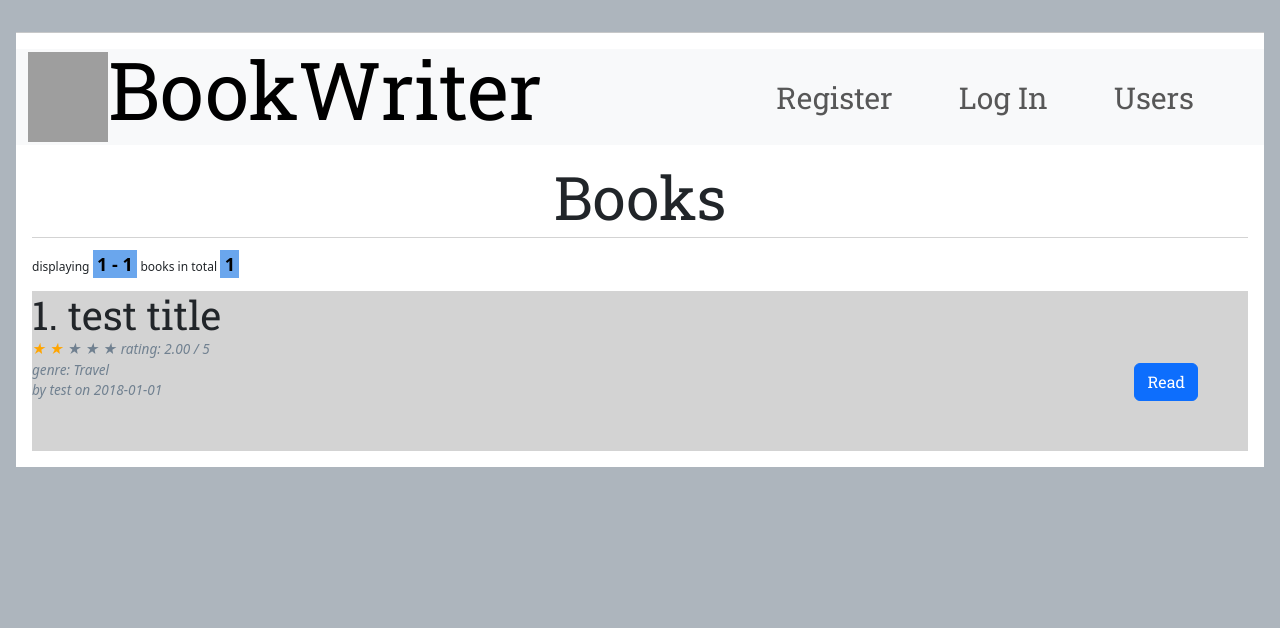
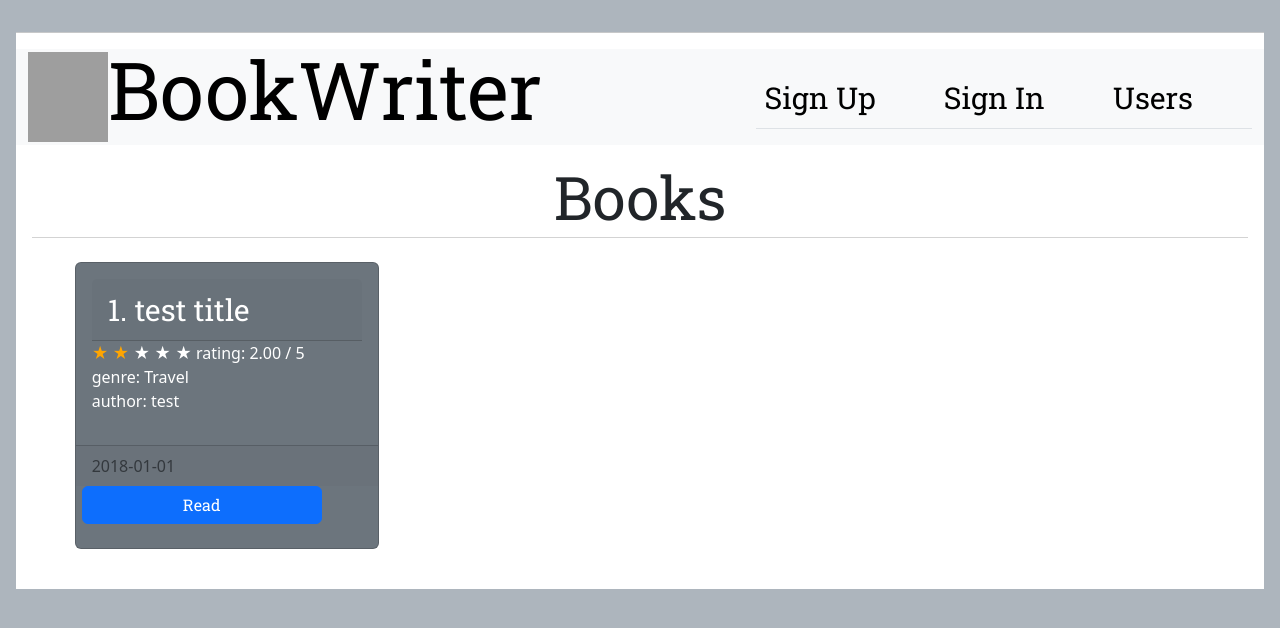
Before and after one commit to PavloShutz/book-writer, a Flask app: page / in a window 1280 px wide. Shown: the top 628 px of the page. Run offline with Flask 2, Linux system fonts and the light colour scheme; data comes from the database, SQL or seed files in the repository; some libraries are stand-ins or nearby versions; grey boxes are pictures that could not be loaded.

Commit message:
made refactors and code documenting. changed html layout and css styles

````diff
--- a/book_writer/__init__.py
+++ b/book_writer/__init__.py
@@ -1,3 +1,5 @@
+"""Book writer with ```create_app``` application factory."""
+
 import os
 
 from flask import Flask
@@ -23,9 +25,11 @@ def create_app(test_config=None):
         pass
 
     from . import db, auth, book
+    # registering application
     db.init_app(app)
     csrf = CSRFProtect()
     csrf.init_app(app)
+    # registering blueprints
     app.register_blueprint(auth.bp)
     app.register_blueprint(book.bp)
     app.add_url_rule('/', endpoint='index')
--- a/book_writer/auth.py
+++ b/book_writer/auth.py
@@ -1,9 +1,19 @@
+"""User authentication and autorization."""
+
 import functools
 
 from flask import (
-    Blueprint, flash, g, redirect, render_template, request, session, url_for
+    Blueprint,
+    flash,
+    g,
+    redirect,
+    render_template,
+    request,
+    session,
+    url_for
 )
-from werkzeug.security import check_password_hash, generate_password_hash
+from werkzeug.security import \
+    check_password_hash, generate_password_hash
 
 from .db import get_db
 from .forms import LoginForm, RegisterForm
@@ -11,12 +21,16 @@ from .forms import LoginForm, RegisterForm
 bp = Blueprint('auth', __name__, url_prefix='/auth')
 
 
+def get_form_data_from_user(form: LoginForm | RegisterForm) -> tuple:
+    return form.username.data, form.password.data
+
+
 @bp.route('/register', methods=('GET', 'POST'))
 def register():
+    """Sign up page"""
     form = RegisterForm()
     if request.method == 'POST':
-        username = form.username.data
-        password = form.password.data
+        username, password = get_form_data_from_user(form)
         db = get_db()
         error = None
 
@@ -44,10 +58,10 @@ def register():
 
 @bp.route('/login', methods=('GET', 'POST'))
 def login():
+    """Sign In page."""
     form = LoginForm()
     if request.method == 'POST':
-        username = form.username.data
-        password = form.password.data
+        username, password = get_form_data_from_user(form)
         db = get_db()
         error = None
         user = db.execute(
@@ -72,7 +86,6 @@ def login():
 @bp.before_app_request
 def load_logged_in_user():
     user_id = session.get('user_id')
-
     if user_id is None:
         g.user = None
     else:
@@ -83,16 +96,16 @@ def load_logged_in_user():
 
 @bp.route('/logout')
 def logout():
+    """User logs out from this session."""
     session.clear()
     return redirect(url_for('index'))
 
 
 def login_required(view):
+    """return: wrapper for function that requires login."""
     @functools.wraps(view)
     def wrapped_view(**kwargs):
         if g.user is None:
             return redirect(url_for('auth.login'))
-
         return view(**kwargs)
-
     return wrapped_view
--- a/book_writer/book.py
+++ b/book_writer/book.py
@@ -1,7 +1,15 @@
 from flask import (
-    Blueprint, flash, g, redirect, render_template, request, session, url_for
+    Blueprint,
+    flash,
+    g,
+    redirect,
+    render_template,
+    request,
+    session,
+    url_for
 )
-from flask_paginate import Pagination, get_page_parameter
+from flask_paginate import \
+    Pagination, get_page_parameter
 from werkzeug.exceptions import abort
 
 from .auth import login_required
@@ -34,7 +42,7 @@ def index():
         total=len(total),
         search=search,
         record_name='books',
-        css_framework='bootstrap4'
+        css_framework='bootstrap5'
     )
     return render_template('book/index.html', books=books, pagination=pagination)
 
--- a/book_writer/db.py
+++ b/book_writer/db.py
@@ -1,3 +1,5 @@
+"""Establish connection with database."""
+
 import sqlite3
 
 import click
--- a/book_writer/static/style.css
+++ b/book_writer/static/style.css
@@ -9,7 +9,7 @@ hr { border: none; border-top: 1px solid lightgray; }
 .content { padding: 0 1rem 1rem; }
 .content > header { border-bottom: 1px solid lightgray; display: flex; align-items: flex-end; }
 .content > header h1 { flex: auto; margin: 1rem 0 0.25rem 0; }
-.flash { margin: 1em 0; padding: 1em; background: #cae6f6; border: 1px solid #377ba8;}
+.flash { margin: 1em 0; padding: 1em; background: #10dc32; border: 1px solid #377ba8;}
 .post > header { display: flex; align-items: flex-end; font-size: 0.85em; }
 .post > header > div:first-of-type { flex: auto; }
 .post > header h1 { font-size: 1.5em; margin-bottom: 0; }
@@ -132,5 +132,18 @@ a {
 }
 
 .handwriting-input {
-    font-family: Mistral;
+    font-family: Segoe Serif;
 }
+
+nav .navbar-nav li a{
+  color: black !important;
+ }
+
+.nav-link.active {
+  border-bottom: 2px solid blue !important;
+  color: #000000 !important;
+}
+
+#read, #edit {
+    display: inline-block;
+}
--- a/book_writer/templates/base.html
+++ b/book_writer/templates/base.html
@@ -3,7 +3,7 @@
     <meta charset="UTF-8">
     <title>{% block title %}{% endblock %} - BookWriter</title>
     <link rel="stylesheet" type="text/css" href="{{ url_for('static', filename='style.css') }}">
-    <link rel="shortcut icon" href="{{ url_for('static', filename='favicon.png') }}">
+    <link rel="shortcut icon" href="https://www.pngitem.com/pimgs/m/103-1038367_feather-silhouette-sticker-free-picture-feather-pen-vector.png">
     <link href="https://cdn.jsdelivr.net/npm/bootstrap@5.3.0-alpha1/dist/css/bootstrap.min.css" rel="stylesheet" integrity="sha384-GLhlTQ8iRABdZLl6O3oVMWSktQOp6b7In1Zl3/Jr59b6EGGoI1aFkw7cmDA6j6gD" crossorigin="anonymous">
     <link rel="preconnect" href="https://fonts.googleapis.com">
     <link rel="preconnect" href="https://fonts.gstatic.com" crossorigin>
@@ -16,16 +16,16 @@
             <p><img src="https://www.pngitem.com/pimgs/m/103-1038367_feather-silhouette-sticker-free-picture-feather-pen-vector.png" alt="Logo" width="80" height="90" class="d-inline-block align-text-bottom">BookWriter</p>
         </a>
         <div class="navbar-nav" id="navbarSupportedContent">
-            <ul class="navbar-nav">
+            <ul class="nav nav-tabs">
                 {% if g.user %}
                     <li class="nav-item">
                         <span style="font-size: 30px;color: #377ba8;font-family: Roboto Slab;">
                             {{ g.user['username'] }}
                         </span>&emsp;&emsp;
-                    <li class="nav-item"><a style="font-size: 30px;" class="nav-link" href="{{ url_for('auth.logout') }}">Log Out</a>
+                    <li class="nav-item"><a style="font-size: 30px;" class="nav-link" href="{{ url_for('auth.logout') }}">Sign Out</a>
                 {% else %}
-                    <li class="nav-item"><a style="font-size: 30px;" class="nav-link" href="{{ url_for('auth.register') }}">Register</a>
-                    <li class="nav-item"><a style="font-size: 30px;" class="nav-link" href="{{ url_for('auth.login') }}">Log In</a>
+                    <li class="nav-item"><a style="font-size: 30px;" class="nav-link" href="{{ url_for('auth.register') }}">Sign Up</a>
+                    <li class="nav-item"><a style="font-size: 30px;" class="nav-link" href="{{ url_for('auth.login') }}">Sign In</a>
                 {% endif %}
                 <li class="nav-item">
                 <a class="nav-link" style="font-size: 30px;" href="{{ url_for('book.show_users') }}">Users</a></li>
--- a/book_writer/templates/book/index.html
+++ b/book_writer/templates/book/index.html
@@ -9,17 +9,18 @@
 {% endblock %}
 
 {% block content %}
-    {{ pagination.info }}
+    <br>
     <div class="books">
         {% if books|length > 0 %}
+                <div class="row row-cols-1 row-cols-md-3 g-4">
                     {% for book in books %}
-                <article class="post" style="background-color: lightgrey;height: 160px;">
-                    <header>
-                        <div>
-                            <h1 style="font-family: Roboto Slab;font-size: 40px;">
+                    <div class="col">
+                        <div class="card text-bg-secondary mb-3 mx-auto h-100" style="width: 19rem;">
+                                <div class="card-body">
+                                    <div class="card-header" style="font-family: Roboto Slab;font-size: 30px;">
                                        {{ loop.index + pagination.skip }}. {{ book['title'] }}
-                            </h1>
-                            <div class="about">
+                                    </div>
+                                    <div class="card-content">
                                            {% for i in range(1, 6) %}
                                                 {% if i > book['rating'] %} ★
                                                 {% else %}<font color="orange">★</font>
@@ -27,21 +28,27 @@
                                            {% endfor %}
                                         rating: {{ '%0.2f' % book['rating']|float }} / 5<br>
                                         genre: {{ book['genre'] }}<br>
-                                by {{ book['username'] }} on {{ book['created'].strftime('%Y-%m-%d') }}</div>
+                                        author: {{ book['username'] }}
                                     </div>
-                        <a style="font-family: Roboto Slab;" class="btn btn-primary" href="{{ url_for('book.read', book_id=book['id']) }}">Read</a>
+                                </div>
+                                <div class="card-footer text-muted">
+                                    {{ book['created'].strftime('%Y-%m-%d') }}
+                                </div>
+                                <div class="text-center">
+                                    <a style="font-family: Roboto Slab;width: 15rem;" class="btn btn-primary" href="{{ url_for('book.read', book_id=book['id']) }}">Read</a>
+                                    <br><br>
                                     {% if g.user['id'] == book['author_id'] %}
-                            <a style="font-family: Roboto Slab;" class="btn btn-warning" href="{{ url_for('book.update', book_id=book['id']) }}">Edit</a>
+                                        <a style="font-family: Roboto Slab;width: 15rem;" class="btn btn-warning" href="{{ url_for('book.update', book_id=book['id']) }}">Edit</a>
                                     {% endif %}
-                    </header>
-                </article>
-                {% if not loop.last %}
-                    <hr>
-                {% endif %}
+                                </div>
+                        </div>
+                    </div>
                     {% endfor %}
+                </div>
         {% else %}
             <h5 id="nothing">Nothing here yet</h5>
         {% endif %}
         </div>
+    <br>
     {{ pagination.links }}
 {% endblock %}
--- a/book_writer/templates/book/read_book.html
+++ b/book_writer/templates/book/read_book.html
@@ -16,7 +16,7 @@
 {% endblock %}
 
 {% block content %}
-    <div id="book">
+    <div class="book">
         <div class="book-element">
             <h2>{{ book['title'] }}</h2>
         </div>
````
Also changed, not shown: book_writer/forms.py (+5 -4 lines). Lines whose indentation alone changed are shown as unchanged.
